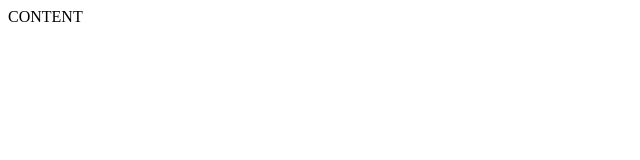
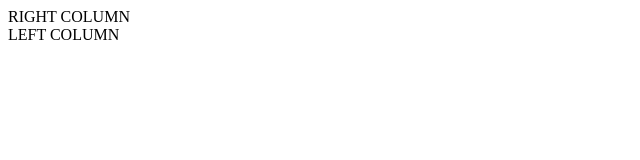
Before and after one commit to baekarolina/3-auth, a plain HTML site: page index.html in a window 1280 px wide. Shown: the whole page, without its empty margins (0-640 px from the left). Drawn offline with Linux system fonts and the light colour scheme.

Commit message:
Initial HTML

```diff
--- a/index.html
+++ b/index.html
@@ -1,5 +1,6 @@
 <!DOCTYPE html>
 <html lang="en">
+
 <head>
     <meta charset="UTF-8">
     <meta http-equiv="X-UA-Compatible" content="IE=edge">
@@ -9,6 +10,14 @@
 </head>
 
 <body>
-    CONTENT
+    <main>
+        <div>
+            RIGHT COLUMN
+        </div>
+        <div>
+            LEFT COLUMN
+        </div>
+    </main>
 </body>
+
 </html>
```
